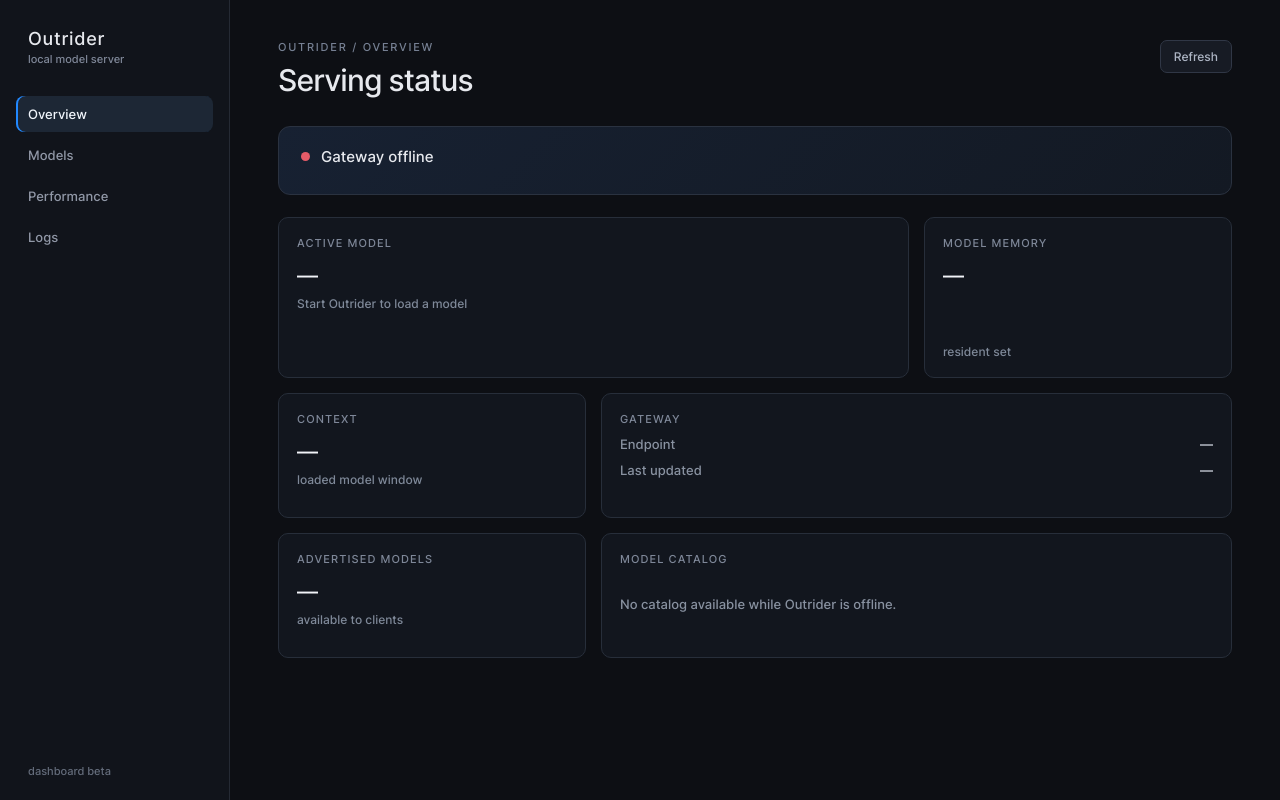
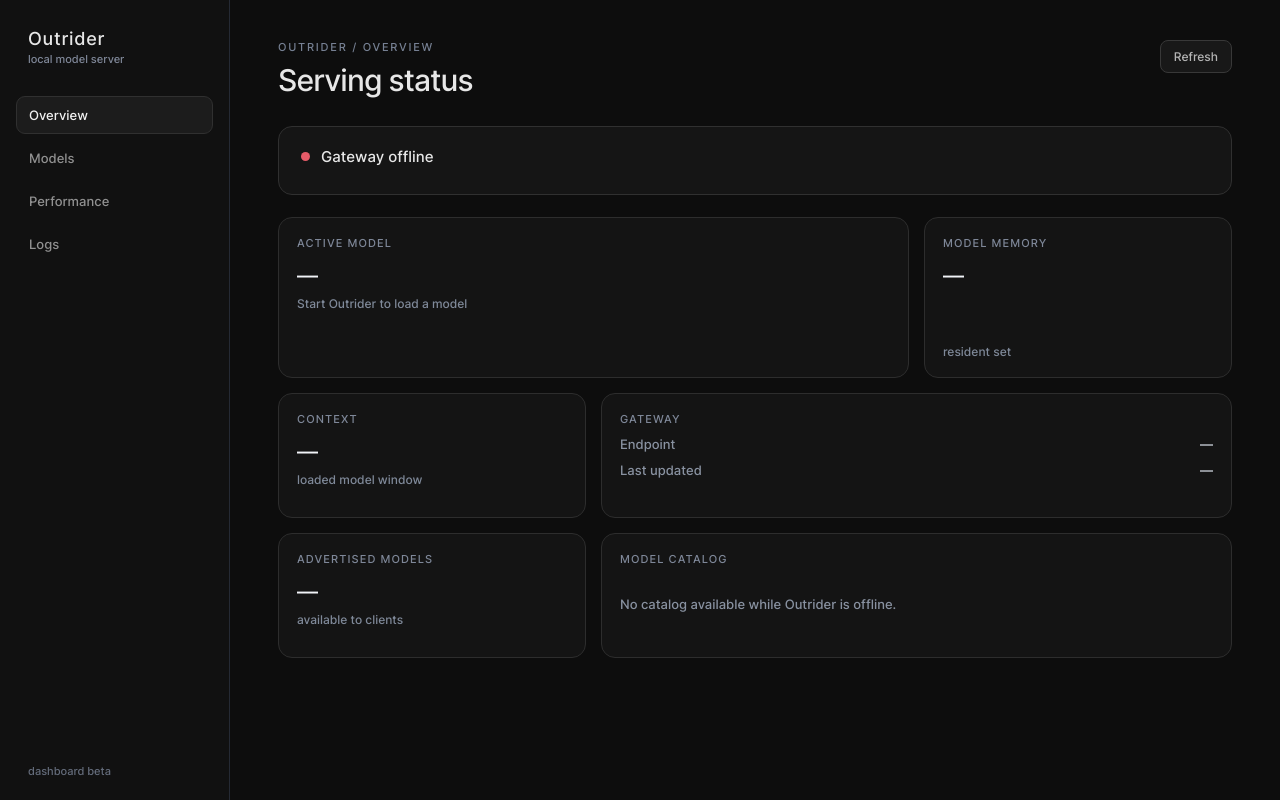
Before and after one commit to corvines/outrider, a website built with Vite: page dashboard/frontend/index.html in a window 1280 px wide. Built offline with nearby package versions, Linux system fonts and the light colour scheme; what @wailsio/runtime would draw is missing.

Commit message:
refactor: tune dashboard card style

```diff
--- a/dashboard/frontend/public/style.css
+++ b/dashboard/frontend/public/style.css
@@ -7,49 +7,49 @@
 :root {
   color-scheme: dark;
   font-family: Inter, -apple-system, BlinkMacSystemFont, "SF Pro Display", sans-serif;
-  background: #0d0f14;
-  color: #e7e9ee;
+  background: #0d0d0d;
+  color: #e7e7e7;
   font-synthesis: none;
 }
 
 * { box-sizing: border-box; }
-body { margin: 0; min-width: 820px; background: #0d0f14; }
+body { margin: 0; min-width: 820px; background: #0d0d0d; }
 button { font: inherit; }
 
 .shell { display: flex; min-height: 100vh; }
 .sidebar {
   width: 230px; padding: 28px 16px 20px; border-right: 1px solid #252a34;
-  background: #11141b; flex: 0 0 auto;
+  background: #111; flex: 0 0 auto;
 }
 .brand { padding: 0 12px 30px; }
 .brand h1 { margin: 0; font-size: 18px; letter-spacing: .04em; }
 .brand small { display: block; color: #7f8798; font-size: 11px; margin-top: 3px; }
 .nav { display: grid; gap: 5px; }
 .nav button {
-  border: 0; border-radius: 8px; background: transparent; color: #9198a7; text-align: left;
+  border: 1px solid transparent; border-radius: 9px; background: transparent; color: #919191; text-align: left;
   padding: 10px 12px; cursor: pointer; font-size: 13px;
 }
-.nav button:hover, .nav button.active { background: #1d2735; color: #f1f5fb; }
-.nav button.active { box-shadow: inset 2px 0 #2188ff; }
+.nav button:hover, .nav button.active { background: #1c1c1c; border-color: #303030; color: #f1f1f1; }
+.nav button.active { box-shadow: none; }
 .sidebar-footer { position: absolute; bottom: 22px; padding: 0 12px; color: #646c7b; font-size: 11px; }
 
 .content { max-width: 1260px; width: 100%; padding: 40px 48px 56px; }
 .topline { display: flex; justify-content: space-between; align-items: start; margin-bottom: 28px; }
 .eyebrow { color: #768093; font-size: 11px; letter-spacing: .16em; text-transform: uppercase; }
 .title { margin: 8px 0 0; font-size: 30px; font-weight: 700; letter-spacing: -.03em; }
-.refresh { border: 1px solid #303746; border-radius: 7px; background: #171b24; color: #aeb6c5; padding: 8px 13px; cursor: pointer; font-size: 12px; }
-.refresh:hover { border-color: #438fe5; color: #fff; }
+.refresh { border: 1px solid #383838; border-radius: 8px; background: #181818; color: #b5b5b5; padding: 8px 13px; cursor: pointer; font-size: 12px; }
+.refresh:hover { border-color: #666; color: #fff; }
 
-.status-card { border: 1px solid #2a3240; border-radius: 12px; padding: 20px 22px; background: linear-gradient(135deg, #172132, #131923); margin-bottom: 22px; }
+.status-card { border: 1px solid #303030; border-radius: 14px; padding: 20px 22px; background: #151515; margin-bottom: 22px; }
 .status-row { display: flex; align-items: center; gap: 11px; }
 .status-dot { width: 9px; height: 9px; border-radius: 50%; background: #f9a33a; }
-.status-dot.ok { background: #26d17b; box-shadow: 0 0 13px #26d17b99; }
+.status-dot.ok { background: #41bd79; }
 .status-dot.offline { background: #e55b68; }
 .status-label { font-size: 15px; font-weight: 600; }
 .status-detail { color: #8c95a6; font-size: 12px; margin: 8px 0 0 20px; }
 
 .grid { display: grid; grid-template-columns: repeat(3, minmax(0, 1fr)); gap: 15px; }
-.card { border: 1px solid #272e3a; border-radius: 10px; background: #12161e; padding: 18px; min-height: 125px; }
+.card { border: 1px solid #2d2d2d; border-radius: 14px; background: #141414; padding: 18px; min-height: 125px; }
 .card-wide { grid-column: span 2; }
 .card-title { color: #7e8798; font-size: 11px; letter-spacing: .1em; text-transform: uppercase; }
 .card-value { margin-top: 13px; color: #f1f3f8; font-size: 21px; font-weight: 650; overflow: hidden; text-overflow: ellipsis; white-space: nowrap; }
```
